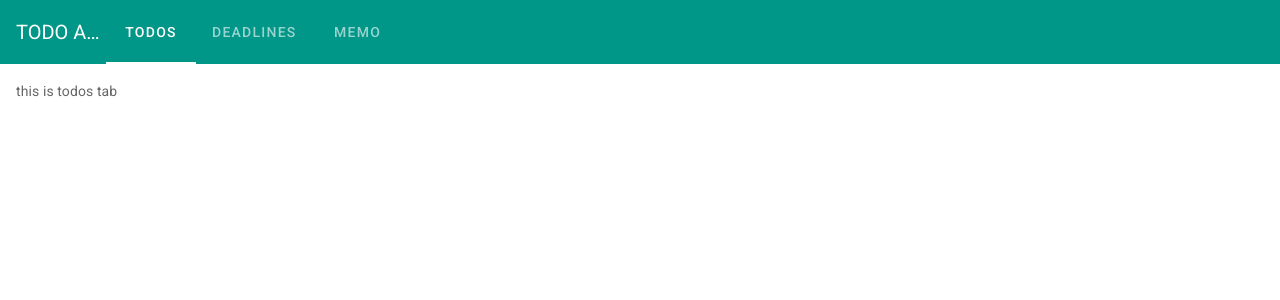
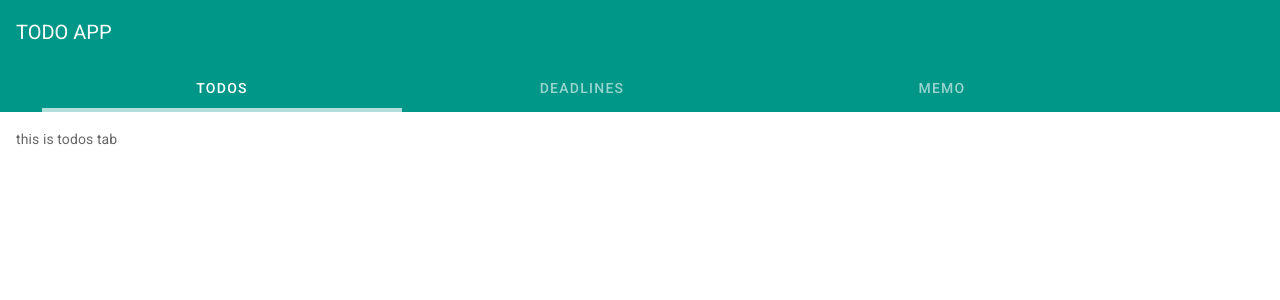
Before and after one commit to floppy73/vue-todo-app, a Vue app: page / in a window 1280 px wide. Shown: the top 300 px of the page. Built offline with nearby package versions, Linux system fonts and the light colour scheme.

Commit message:
Change header design

```diff
--- a/src/App.vue
+++ b/src/App.vue
@@ -8,13 +8,20 @@
         flat
       >
         <v-toolbar-title>TODO APP</v-toolbar-title>
-        <v-tabs v-model="tab">
+        <template v-slot:extension>
+          <v-tabs
+            v-model="tab"
+            fixed-tabs
+            align-with-title
+          >
+            <v-tabs-slider color="teal lighten-4"></v-tabs-slider>
             <v-tab
               v-for="item in items"
               :key="item.tab">
               {{ item.tab }}
             </v-tab>
           </v-tabs>
+        </template>
       </v-toolbar>
     </v-card>
     <v-main>
@@ -55,3 +62,9 @@ export default {
   }),
 };
 </script>
+
+<style lang="scss">
+div.v-tabs-slider-wrapper {
+  height: 4px !important;
+}
+</style>
```
Lines whose indentation alone changed are shown as unchanged.
